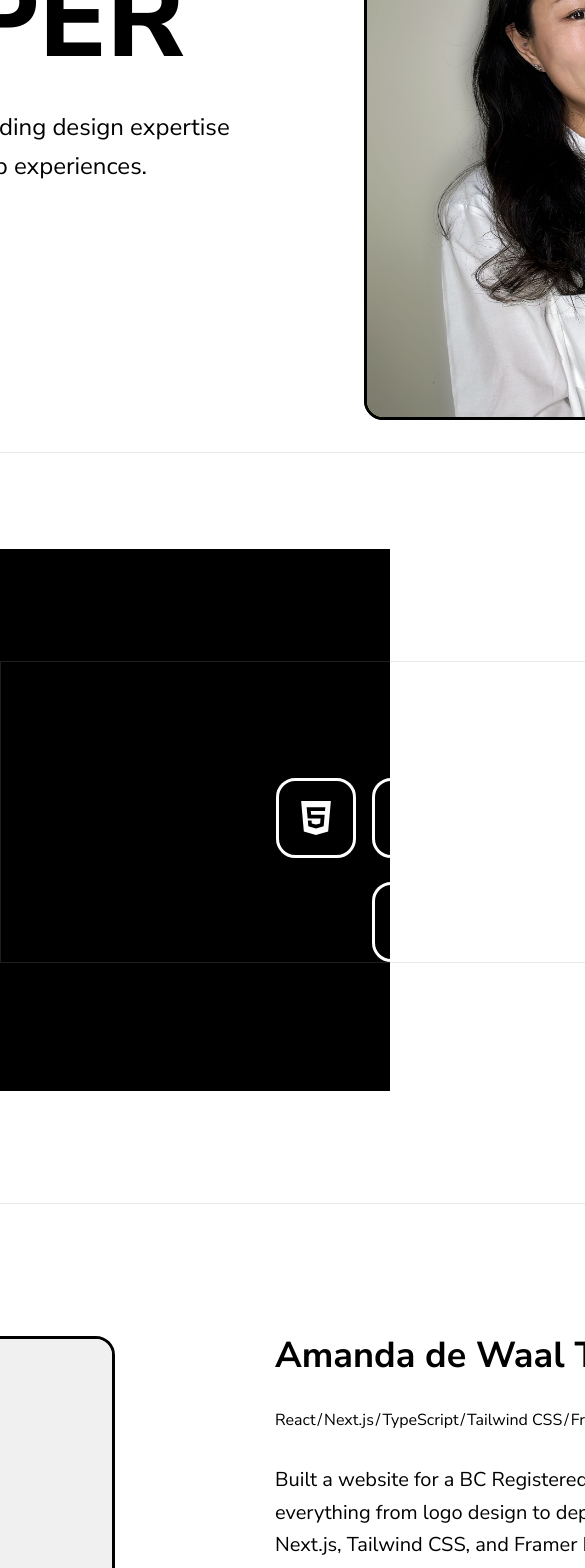
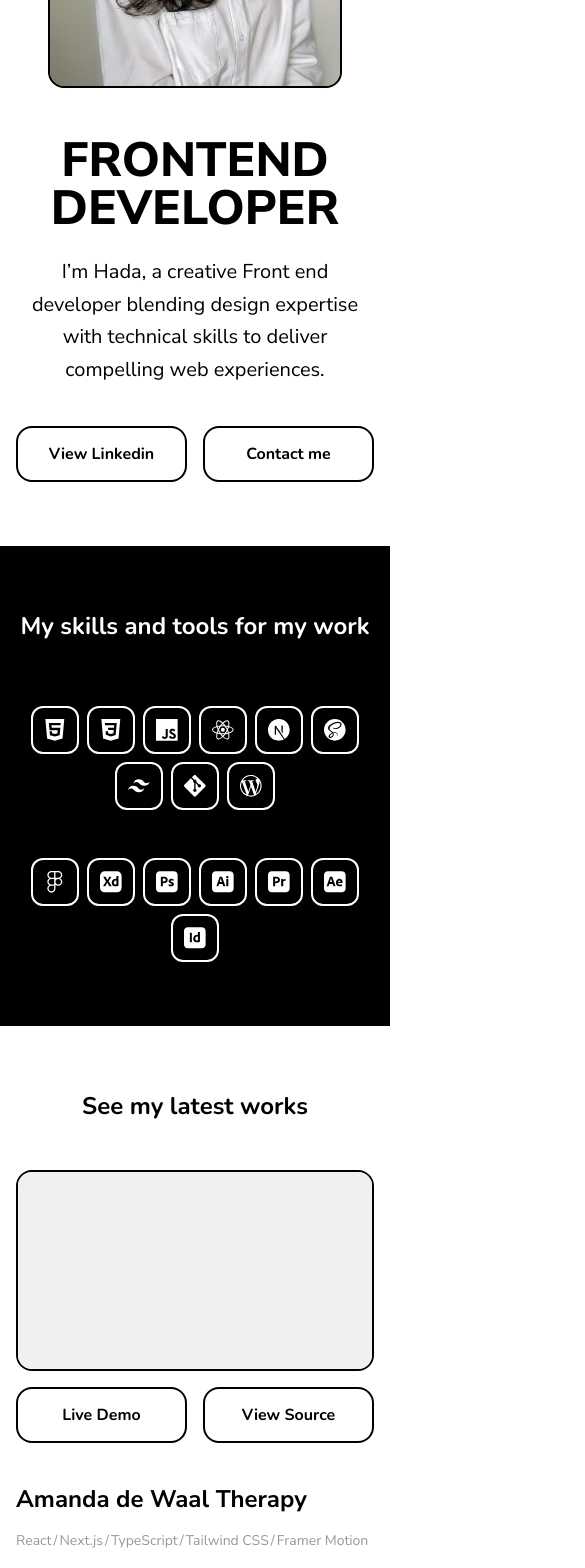
Before and after one commit to HadaRaion/hadajang.com, a Next.js app: page / in a window 390 px wide. Shown: the part 400-1968 px from the top of the page, 585 px wide, since content can reach past the window. Built offline with nearby package versions, Linux system fonts and the light colour scheme.

Commit message:
Set styles for responsive design

```diff
--- a/app/globals.css
+++ b/app/globals.css
@@ -14,16 +14,29 @@
 	body {
 		min-height: 100dvh;
 		overflow-y: scroll;
+		@apply font-sans;
+	}
+
+	a {
+		@apply focus:outline-none focus:ring focus:ring-primary;
+	}
+
+	header a {
+		@apply focus:ring-offset-4 rounded-md;
+	}
+
+	footer a {
+		@apply focus:ring-offset-4 focus:ring-offset-black rounded-sm;
 	}
 }
 
 @layer utilities {
 	.border-hada {
-		@apply border-[3px] border-black rounded-large overflow-hidden;
+		@apply border-2 lg:border-[3px] border-black rounded-2xl lg:rounded-large overflow-hidden;
 	}
 
 	.border-hada-light {
-		@apply border-[3px] border-white rounded-large overflow-hidden;
+		@apply border-2 lg:border-[3px] border-white rounded-xl lg:rounded-large overflow-hidden;
 	}
 
 	.btn:hover span {
--- a/app/layout.tsx
+++ b/app/layout.tsx
@@ -29,11 +29,9 @@ export default function RootLayout({
 }) {
 	return (
 		<html lang="en">
-			<body className={`${nunito.variable} ${nunito_sans.variable} font-sans`}>
+			<body className={`${nunito.variable} ${nunito_sans.variable}`}>
 				<Header />
-				<main className="flex flex-col items-center justify-between">
-					{children}
-				</main>
+				<main className="w-full">{children}</main>
 				<Footer />
 			</body>
 		</html>
--- a/components/Button.tsx
+++ b/components/Button.tsx
@@ -1,6 +1,4 @@
 'use client';
-
-import { useState } from 'react';
 
 type ButtonProps = {
 	href?: string;
@@ -27,25 +25,23 @@ export default function Button({ href, label, fullWidth }: ButtonProps) {
 		setSpanPosition(e);
 	};
 
+	const btnClass = `btn relative flex items-center justify-center h-14 lg:h-16 xl:h-20 border-hada font-round text-base lg:text-lg xl:text-xl font-bold focus:ring-offset-2 ${
+		fullWidth ? 'w-full' : 'w-56'
+	}`;
+
 	return href ? (
 		<a
-			className={`btn relative flex items-center justify-center h-20 border-hada font-round text-xl font-bold ${
-				fullWidth ? 'w-full' : 'w-56'
-			}`}
+			className={btnClass}
 			href={href}
 			target="_blank"
 			title="New tap"
 			onMouseEnter={handleMouseEnter}
 			onMouseOut={handleMouseOut}>
 			{label}
-			<span className="absolute block bg-primary"></span>
+			<span className="absolute block bg-primary h-1"></span>
 		</a>
 	) : (
-		<div
-			className={`btn relative flex items-center justify-center h-20 border-hada font-round text-xl font-bold ${
-				fullWidth ? 'w-full' : 'w-56'
-			}`}
-			aria-label="Disabled button">
+		<div className={btnClass} aria-label="Disabled button">
 			Coming Soon
 		</div>
 	);
--- a/components/Card.tsx
+++ b/components/Card.tsx
@@ -19,28 +19,29 @@ export default function Card({
 	image,
 }: Props) {
 	return (
-		<div className="flex gap-40 py-24">
-			<div className="w-1/2 flex flex-col">
+		<div className="flex flex-col lg:flex-row gap-10 xl:gap-40 py-12 xl:py-24">
+			<div className="w-full lg:w-1/2 flex flex-col">
+				{/* <h4 className=" xl:hidden text-2xl font-bold">{title}</h4> */}
 				<div className="relative aspect-[16/9] w-full border-hada">
 					<Image src={image} alt={title} fill />
 				</div>
-				<div className="flex justify-between gap-10 mt-6">
+				<div className="flex justify-between gap-4 xl:gap-10 mt-4 xl:mt-6">
 					<Button href={demoLink} label="Live Demo" fullWidth />
 					<Button href={githubLink} label="View Source" fullWidth />
 				</div>
 			</div>
-			<div className="w-1/2 flex flex-col">
-				<h4 className="text-4xl font-bold">{title}</h4>
-				<ul className="flex my-8">
+			<div className="w-full lg:w-1/2 flex flex-col">
+				<h4 className="text-2xl lg:text-4xl font-bold">{title}</h4>
+				<ul className="flex my-4 lg:my-8">
 					{skills.map(skill => (
 						<li
 							key={skill}
-							className="text-md after:content-['/'] after:mx-0.5 last:after:content-[''] ">
+							className="text-sm lg:text-md text-light after:content-['/'] after:mx-0.5 last:after:content-[''] ">
 							{skill}
 						</li>
 					))}
 				</ul>
-				<p className="text-xl leading-relaxed">{description}</p>
+				<p className="text-base xl:text-xl leading-relaxed">{description}</p>
 			</div>
 		</div>
 	);
--- a/components/Container.tsx
+++ b/components/Container.tsx
@@ -9,7 +9,7 @@ const Container = ({
 }) => (
 	<div
 		className={classNames(
-			'border border-light/20 w-maxWidthSection mx-auto px-4 sm:px-8 lg:px-12 lg:text-left',
+			'w-full 2xl:max-w-[88rem] mx-auto px-4 sm:px-8 xl:px-12',
 			className
 		)}>
 		{children}
--- a/components/Footer.tsx
+++ b/components/Footer.tsx
@@ -16,10 +16,12 @@ const contactInfo = [
 ];
 export default function Footer() {
 	return (
-		<footer className="bg-black w-full text-white py-28">
+		<footer className="bg-black w-full text-white py-16 xl:py-28">
 			<Container>
-				<h3 className="text-6xl font-black">Get In Touch</h3>
-				<ul className="flex gap-10 mt-8">
+				<h3 className="text-[2.5rem] md:text-[3rem] lg:text-6xl font-black">
+					Get In Touch
+				</h3>
+				<ul className="flex gap-10 mt-4 xl:mt-8">
 					{contactInfo.map(info => (
 						<li key={info.title}>
 							<a
@@ -32,7 +34,9 @@ export default function Footer() {
 						</li>
 					))}
 				</ul>
-				<p className="text-light mt-36">© Hada Jang. All Rights Reserved.</p>
+				<p className="text-light mt-20 xl:mt-36">
+					© Hada Jang. All Rights Reserved.
+				</p>
 			</Container>
 		</footer>
 	);
--- a/components/Header.tsx
+++ b/components/Header.tsx
@@ -3,7 +3,7 @@ import Container from './Container';
 
 export default function Header() {
 	return (
-		<header className="h-24 flex items-center">
+		<header className="h-16 xl:h-24 flex items-center">
 			<Container>
 				<h1 className="font-round text-2xl font-bold">
 					<Link href="/">Hada Jang</Link>
--- a/components/Hero.tsx
+++ b/components/Hero.tsx
@@ -4,19 +4,19 @@ import ProfileImage from './ProfileImage';
 
 export default function Hero() {
 	return (
-		<section className="pt-12 pb-24">
-			<Container className="flex items-center">
-				<span className="w-3/5">
-					<h2 className="text-[7rem] leading-none uppercase font-extrabold">
+		<section className="pb-16 lg:pt-12 xl:pb-24">
+			<Container className="flex flex-col lg:flex-row lg:items-center">
+				<span className="w-full lg:w-3/5 text-center lg:text-left mt-4 lg:mt-0">
+					<h2 className="text-5xl lg:text-7xl xl:text-[7rem] leading-none uppercase font-extrabold">
 						FrontEnd
 						<br />
 						developer
 					</h2>
-					<p className="text-2xl leading-relaxed mt-8 w-11/12">
+					<p className="text-xl lg:text-2xl leading-relaxed mt-6 lg:mt-8 lg:w-11/12">
 						I’m Hada, a creative Front end developer blending design expertise
 						with technical skills to deliver compelling web experiences.
 					</p>
-					<div className="flex gap-4 mt-20">
+					<div className="flex justify-center lg:justify-normal gap-4 mt-10 lg:mt-20">
 						<Button
 							href="https://www.linkedin.com/in/hadajang/"
 							label="View Linkedin"
@@ -24,7 +24,7 @@ export default function Hero() {
 						<Button href="mailto:hadathing@gmail.com" label="Contact me" />
 					</div>
 				</span>
-				<span className="w-2/5">
+				<span className="w-full lg:w-2/5 order-first lg:order-last">
 					<ProfileImage />
 				</span>
 			</Container>
--- a/components/RecentWorks.tsx
+++ b/components/RecentWorks.tsx
@@ -62,9 +62,11 @@ export default function RecentWorks() {
 	];
 
 	return (
-		<section className="pt-28">
+		<section className="pt-16 xl:pt-28 pb-4">
 			<Container>
-				<h3 className="font-round font-bold text-3xl">See my latest works</h3>
+				<h3 className="font-round font-bold text-2xl xl:text-3xl text-center lg:text-left">
+					See my latest works
+				</h3>
 				<ul>
 					{works.map((work, index) => (
 						<li
--- a/components/Skills.tsx
+++ b/components/Skills.tsx
@@ -89,23 +89,25 @@ const tools = [
 ];
 
 export default function Skills() {
+	const iconStyle =
+		'w-12 h-12 lg:w-16 lg:h-16 xl:w-20 xl:h-20 p-[0.7rem] lg:p-4 xl:p-5 border-hada-light';
 	return (
-		<section className="bg-black w-full text-white pt-28 pb-32">
+		<section className="bg-black w-full text-white py-16 lg:pt-28 lg:pb-32">
 			<Container className="flex flex-col items-center">
-				<h3 className="font-round font-bold text-3xl">
+				<h3 className="font-round font-bold text-2xl xl:text-3xl">
 					My skills and tools for my work
 				</h3>
 
-				<ul className="flex icons gap-4 mt-20">
+				<ul className="icons flex flex-wrap justify-center gap-2 lg:gap-4 mt-16 lg:mt-20">
 					{skills.map(skill => (
-						<li key={skill.title} className="w-20 h-20 border-hada-light p-5">
+						<li key={skill.title} className={iconStyle}>
 							{skill.icon}
 						</li>
 					))}
 				</ul>
-				<ul className="flex icons gap-4 mt-6">
+				<ul className="icons flex flex-wrap justify-center gap-2 lg:gap-4 mt-12 lg:mt-6">
 					{tools.map(tools => (
-						<li key={tools.title} className="w-20 h-20 border-hada-light p-5">
+						<li key={tools.title} className={iconStyle}>
 							{tools.icon}
 						</li>
 					))}
--- a/tailwind.config.js
+++ b/tailwind.config.js
@@ -26,9 +26,6 @@ module.exports = {
 			height: {
 				screenHeightWithoutHeader: 'calc(100dvh - 5rem)',
 			},
-			width: {
-				maxWidthSection: 'var(--max-width-section)',
-			},
 			borderRadius: {
 				large: '1.2rem',
 			},
```
